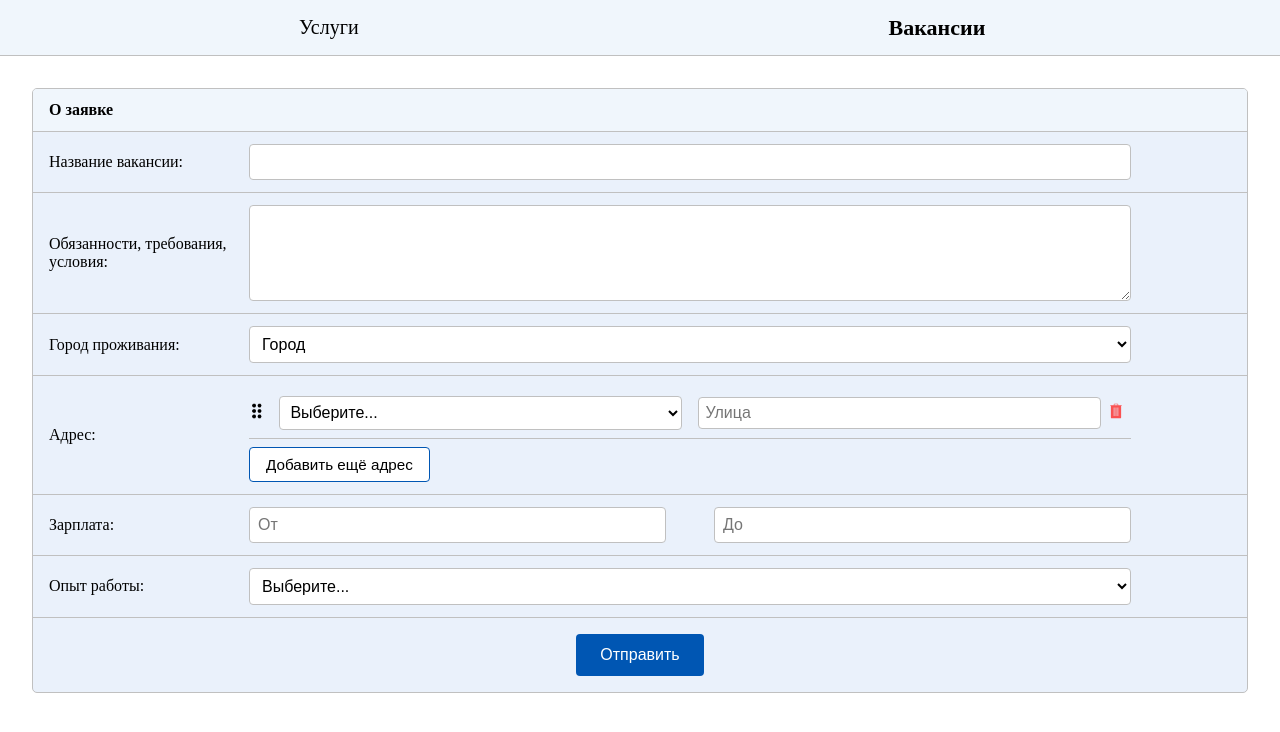
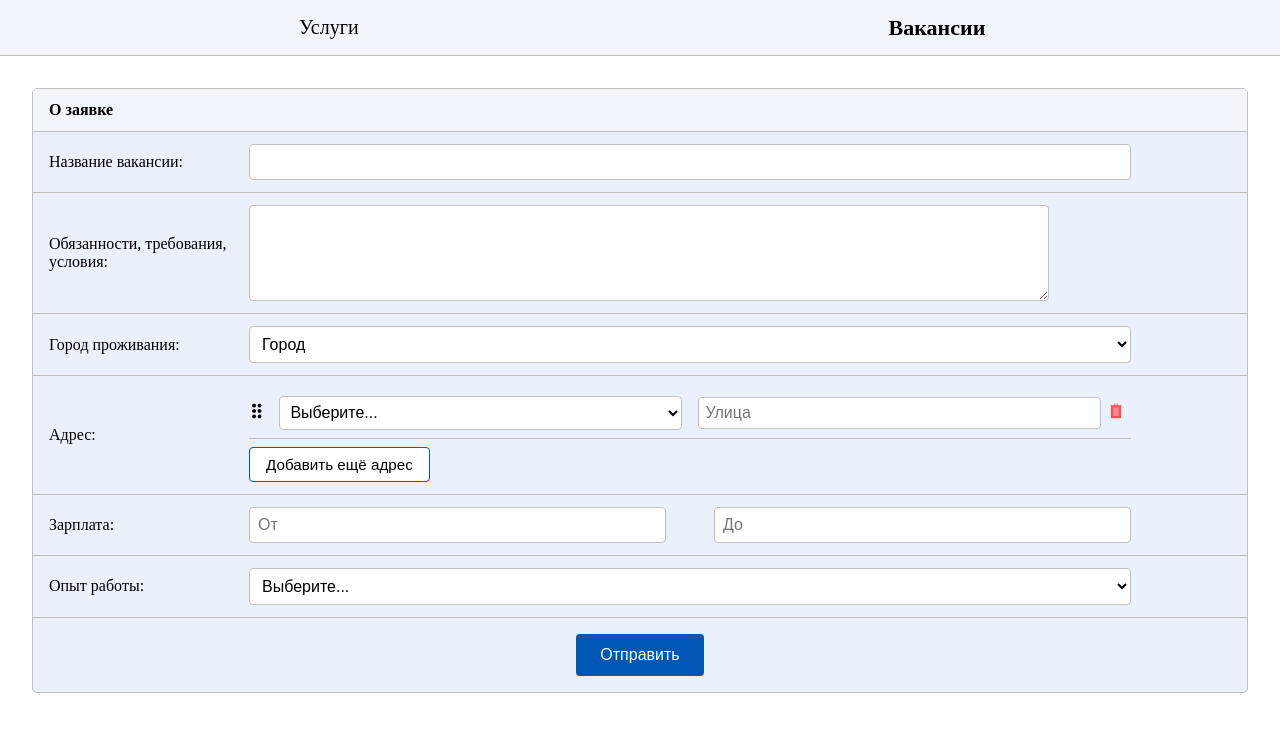
Before and after one commit to Tursynkhan/task-dual-forms, a React (Vite) app: page /vacancy in a window 1280 px wide. Shown: the top 732 px of the page. Built offline with nearby package versions, Linux system fonts and the light colour scheme.

Commit message:
feat: update style

```diff
--- a/src/components/VacancyForm/index.tsx
+++ b/src/components/VacancyForm/index.tsx
@@ -109,7 +109,8 @@ export default function VacancyForm() {
         <div className={styles.formRow}>
           <label>Обязанности, требования, условия:</label>
           <textarea name='description'
-            value={form.description} onChange={handleChange} />
+            value={form.description} onChange={handleChange}
+            style={{ maxWidth: "800px" }} />
           {errors.description && <p className={styles.error}>{errors.description}</p>}
         </div>
 
```
